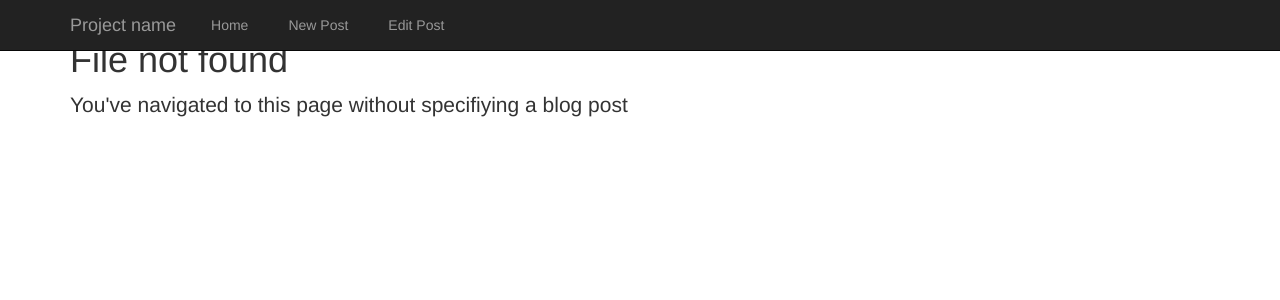
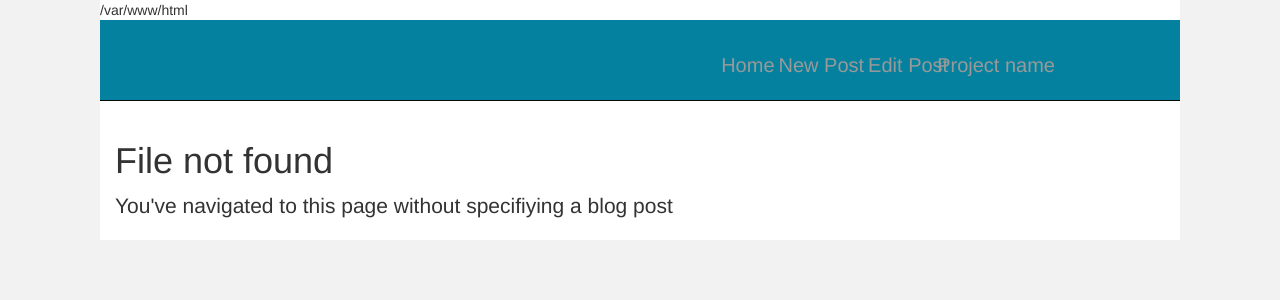
Before and after one commit to crr0004/ballin-lana, a PHP site: page /index1.php in a window 1280 px wide. Shown: the top 300 px of the page. Run offline with PHP 8.4, Linux system fonts and the light colour scheme; some libraries are stand-ins or nearby versions.

Commit message:
Fixed up navigation bar. Added different layouts for large and medium screens, currently working on medium. Added grid for recent posts that are currently placeholders, also added a transition for hover

```diff
--- a/css/index.css
+++ b/css/index.css
@@ -1,10 +1,123 @@
-.navbar ul {
-	padding: 0;
-	list-style-type: none;
+html {
+	background-color: #F2F2F2;
 }
 
-.navbar li{
-	float: left;
-	padding-right: 5px;
-	padding-left: 5px;
+.navbar{
+		background-color: #04819E;
+		position: static;
 }
+
+.navbar div a{
+	color: #F2F2F2;
+}
+
+.navbar a:hover{
+	text-decoration: underline;
+}
+
+/* Desktops and laptops ----------- */
+@media only screen  and (min-width : 1224px) {
+/* Styles */
+	body{
+		margin: 0 100px 0 100px;
+	}
+
+	.navbar{
+		overflow: hidden;
+		padding: 10px 0 10px 0;
+	}
+
+	.navbar div{
+		padding-top: 5px;
+		float: right;
+		margin-right: 10%;
+	}
+
+	.navbar a{
+		font-size: 26px;
+		color: #F2F2F2;
+		text-decoration: none;
+		float: left;
+		padding-left: 3%;
+	}
+
+	.navbar div a {
+		text-decoration: none;
+		font-size: 20px;
+		padding-right: 2px;
+		padding-left: 2px;
+	}
+
+	.navbar div a:hover{
+		background-color: #61B7CF;
+	}
+
+	.blogcontent {
+		margin: 0 40px 0 40px;
+	}
+	.blogcontent div{
+		float: left;
+		width: 33.33%;
+		text-align: center;
+		margin-top: 3.3325%;
+		-webkit-transition: background-color 0.5s, ease-out;
+		transition: background-color 0.5s, ease-out;
+	}
+	.blogcontent img{
+		float: left;
+		width: calc(2px*43);
+		height: calc(3px*43)px;
+	}
+	.blogcontent div:hover{
+		background-color: #60B9CE;
+	}
+	.blogcontent span{
+		float: left;
+	}
+	.blogcontent p{
+		display: inline;
+	}
+	.blogcontent p span:first-child{
+		padding-left: 5px;
+		font-size: 2em;
+
+	}
+	.blogcontent p span:nth-child(2){
+		position: relative;
+		width: 67.5%;
+	}
+}
+
+/* Large screens ----------- */
+@media only screen  and (min-width : 1824px) {
+	body{
+		margin: 0 300px 0 300px;
+	}
+
+	.navbar{
+		overflow: hidden;
+		padding: 10px 0 10px 0;
+	}
+
+
+	.navbar div{
+		padding-top: 5px;
+		float: right;
+		margin-right: 21%;
+	}
+
+	.navbar a{
+		font-size: 26px;
+		color: #F2F2F2;
+		text-decoration: none;
+		float: left;
+		padding-left: 3%;
+	}
+
+	.navbar div a {
+		text-decoration: none;
+		font-size: 20px;
+		padding-right: 2px;
+		padding-left: 2px;
+	}
+}
```
Also changed, not shown: index.php (+35 -6 lines).
